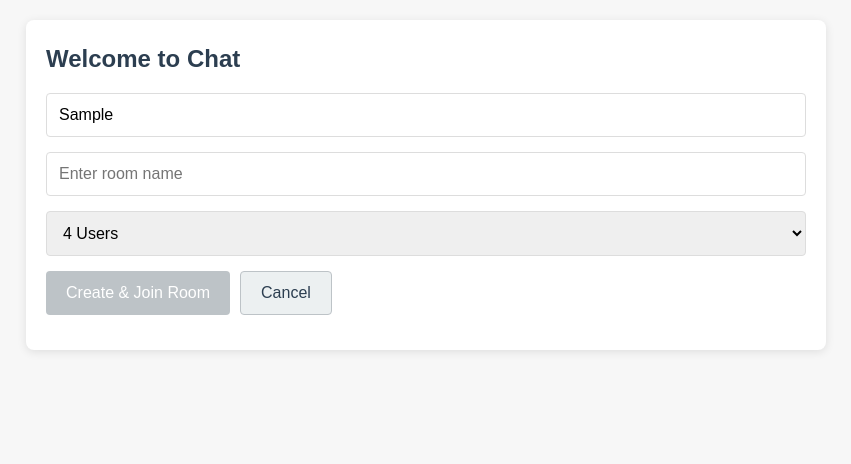
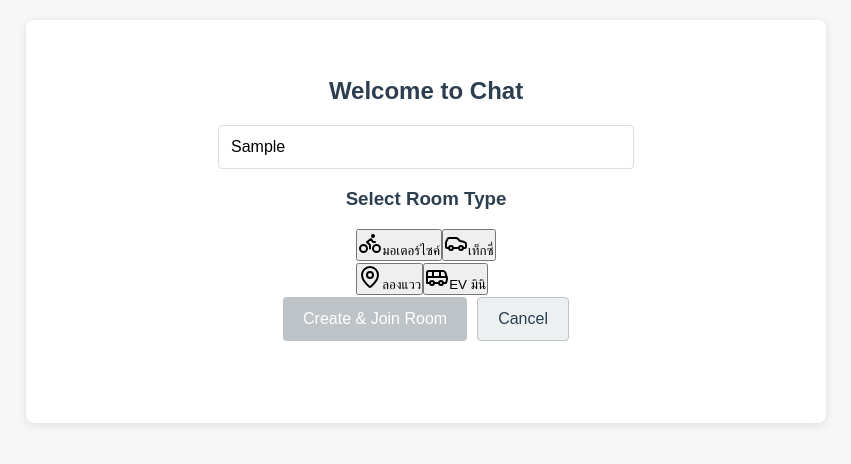
Before and after one commit to varasukmu/DEMO-DriveChat-kmitl, a Next.js app in the folder demo-drch/: page / in a window 1280 px wide. Both pictures are taken after typing "Sample" into the empty fields and a click on the button "Create New Room". Shown: the top 464 px of the page, without its empty margins (214-1065 px from the left). Built offline with nearby package versions, Linux system fonts and the light colour scheme.

Commit message:
createroom-easybutton
มีปุ่ม Button เลือกสร้างประเภทห้องได้แล้ว

```diff
--- a/demo-drch/app/globals.css
+++ b/demo-drch/app/globals.css
@@ -129,3 +129,28 @@ h1, h2, h3 {
 .message-input input {
   flex-grow: 1;
 }
+
+.transport-button {
+  transition: all 0.2s ease-in-out;
+}
+
+.transport-button:hover {
+  transform: translateY(-1px);
+  box-shadow: 0 2px 4px rgba(0, 0, 0, 0.1);
+}
+
+.join-container {
+  display: flex;
+  flex-direction: column;
+  align-items: center;
+  max-width: 480px;
+  margin: 0 auto;
+  padding: 2rem;
+}
+
+.create-room-container {
+  width: 100%;
+  display: flex;
+  flex-direction: column;
+  align-items: center;
+}
--- a/demo-drch/app/page.js
+++ b/demo-drch/app/page.js
@@ -1,13 +1,80 @@
 'use client';
 
 import { useState, useEffect, useRef } from 'react';
+import { Bus, Car, MapPin, Bike } from 'lucide-react';
 
-const ROOM_CAPACITIES = [
-  { value: 2, label: '2 Users' },
-  { value: 4, label: '4 Users' },
-  { value: 10, label: '10 Users' },
-  { value: 15, label: '15 Users' }
-];
+const ROOM_TYPES = {
+  BIKE: 'motorcycle',
+  CAR: 'taxi',
+  LOCATION: 'location',
+  BUS: 'evmini'
+};
+
+const TransportButtons = ({ onSelectType, selectedType }) => {
+  return (
+    <div className="flex flex-col gap-2 max-w-sm w-full mb-4">
+      <div className="flex gap-2">
+        <button
+          onClick={() => onSelectType(ROOM_TYPES.BIKE)}
+          className={`flex-1 flex items-center rounded-lg overflow-hidden border border-gray-200 ${
+            selectedType === ROOM_TYPES.BIKE ? 'border-blue-500' : ''
+          }`}
+        >
+          <div className={`flex items-center gap-2 py-2 px-3 w-full ${
+            selectedType === ROOM_TYPES.BIKE ? 'bg-blue-50' : 'bg-white'
+          }`}>
+            <Bike className="w-5 h-5 text-gray-600" />
+            <span className="text-sm text-gray-600">มอเตอร์ไซค์</span>
+          </div>
+        </button>
+
+        <button
+          onClick={() => onSelectType(ROOM_TYPES.CAR)}
+          className={`flex-1 flex items-center rounded-lg overflow-hidden border border-gray-200 ${
+            selectedType === ROOM_TYPES.CAR ? 'border-orange-500' : ''
+          }`}
+        >
+          <div className={`flex items-center gap-2 py-2 px-3 w-full ${
+            selectedType === ROOM_TYPES.CAR ? 'bg-orange-100' : 'bg-white'
+          }`}>
+            <Car className="w-5 h-5 text-orange-500" />
+            <span className="text-sm text-orange-500">เท็กซี่</span>
+          </div>
+        </button>
+      </div>
+
+      <div className="flex gap-2">
+        <button
+          onClick={() => onSelectType(ROOM_TYPES.LOCATION)}
+          className={`flex-1 flex items-center rounded-lg overflow-hidden border border-gray-200 ${
+            selectedType === ROOM_TYPES.LOCATION ? 'border-blue-500' : ''
+          }`}
+        >
+          <div className={`flex items-center gap-2 py-2 px-3 w-full ${
+            selectedType === ROOM_TYPES.LOCATION ? 'bg-blue-50' : 'bg-white'
+          }`}>
+            <MapPin className="w-5 h-5 text-gray-600" />
+            <span className="text-sm text-gray-600">ลองแวว</span>
+          </div>
+        </button>
+
+        <button
+          onClick={() => onSelectType(ROOM_TYPES.BUS)}
+          className={`flex-1 flex items-center rounded-lg overflow-hidden border border-gray-200 ${
+            selectedType === ROOM_TYPES.BUS ? 'border-blue-500' : ''
+          }`}
+        >
+          <div className={`flex items-center gap-2 py-2 px-3 w-full ${
+            selectedType === ROOM_TYPES.BUS ? 'bg-blue-50' : 'bg-white'
+          }`}>
+            <Bus className="w-5 h-5 text-gray-600" />
+            <span className="text-sm text-gray-600">EV มินิ</span>
+          </div>
+        </button>
+      </div>
+    </div>
+  );
+};
 
 export default function Home() {
   const [messages, setMessages] = useState([]);
@@ -19,9 +86,30 @@ export default function Home() {
   const [activeUsers, setActiveUsers] = useState([]);
   const [isCreatingRoom, setIsCreatingRoom] = useState(false);
   const [isLoading, setIsLoading] = useState(false);
-  const [selectedCapacity, setSelectedCapacity] = useState(4);
+  const [selectedType, setSelectedType] = useState(null);
   const [roomCapacity, setRoomCapacity] = useState(0);
   const socket = useRef(null);
+
+  const handleTypeSelect = (type) => {
+    setSelectedType(type);
+    // Auto-generate room name based on type
+    setCustomRoom(`${type}_${Math.random().toString(36).substr(2, 6)}`);
+  };
+
+  const getCapacityByType = (type) => {
+    switch(type) {
+      case ROOM_TYPES.BIKE:
+        return 2;
+      case ROOM_TYPES.CAR:
+        return 4;
+      case ROOM_TYPES.LOCATION:
+        return 10;
+      case ROOM_TYPES.BUS:
+        return 15;
+      default:
+        return 4;
+    }
+  };
 
   const joinRandomRoom = async () => {
     if (!username) {
@@ -48,14 +136,14 @@ export default function Home() {
   };
 
   const createRoom = async () => {
-    if (!username) {
-      alert('Please enter a username first');
+    if (!username || !selectedType) {
+      alert('Please enter a username and select a room type');
       return;
     }
 
-    if (customRoom.trim()) {
     setIsLoading(true);
     try {
+      const capacity = getCapacityByType(selectedType);
       const response = await fetch('http://127.0.0.1:8000/rooms', {
         method: 'POST',
         headers: {
@@ -63,7 +151,7 @@ export default function Home() {
         },
         body: JSON.stringify({
           room_name: customRoom,
-            capacity: selectedCapacity
+          capacity: capacity
         }),
       });
 
@@ -72,7 +160,6 @@ export default function Home() {
         setRoom(customRoom);
         setRoomCapacity(data.capacity);
         setIsCreatingRoom(false);
-          setCustomRoom("");
         joinChat(customRoom);
       } else {
         const error = await response.json();
@@ -83,7 +170,6 @@ export default function Home() {
       alert('Error creating room. Please try again.');
     }
     setIsLoading(false);
-    }
   };
 
   const joinChat = (roomToJoin) => {
@@ -127,7 +213,7 @@ export default function Home() {
     <div className="chat-container">
       {!isJoined ? (
         <div className="join-container">
-          <h2>Welcome to Chat</h2>
+          <h2 className="text-2xl font-semibold mb-6">Welcome to Chat</h2>
           <input
             type="text"
             placeholder="Enter your username"
@@ -138,34 +224,24 @@ export default function Home() {
 
           {isCreatingRoom ? (
             <div className="create-room-container">
-              <input
-                type="text"
-                placeholder="Enter room name"
-                value={customRoom}
-                onChange={(e) => setCustomRoom(e.target.value)}
-                className="input-field"
+              <h3 className="text-lg font-medium mb-4">Select Room Type</h3>
+              <TransportButtons
+                onSelectType={handleTypeSelect}
+                selectedType={selectedType}
               />
-              <select
-                value={selectedCapacity}
-                onChange={(e) => setSelectedCapacity(Number(e.target.value))}
-                className="room-select"
-              >
-                {ROOM_CAPACITIES.map(({ value, label }) => (
-                  <option key={value} value={value}>
-                    {label}
-                  </option>
-                ))}
-              </select>
               <div className="button-group">
                 <button
                   onClick={createRoom}
                   className="primary-button"
-                  disabled={isLoading || !username || !customRoom.trim()}
+                  disabled={isLoading || !username || !selectedType}
                 >
                   {isLoading ? 'Creating...' : 'Create & Join Room'}
                 </button>
                 <button
-                  onClick={() => setIsCreatingRoom(false)}
+                  onClick={() => {
+                    setIsCreatingRoom(false);
+                    setSelectedType(null);
+                  }}
                   className="secondary-button"
                   disabled={isLoading}
                 >
--- a/demo-drch/package.json
+++ b/demo-drch/package.json
@@ -10,6 +10,7 @@
     "lint": "next lint"
   },
   "dependencies": {
+    "lucide-react": "^0.454.0",
     "next": "14.2.15",
     "react": "^18",
     "react-dom": "^18"
```
Also changed, not shown: 1 other file (tests, documents, lock files or other folders). Lines whose indentation alone changed are shown as unchanged.
